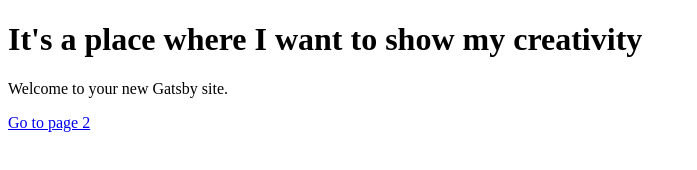
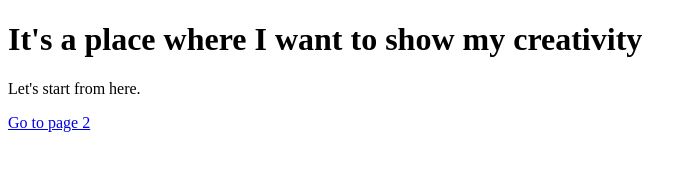
Before and after one commit to Shinriver/tedbuzz, a Gatsby site: page / in a window 1280 px wide. Shown: the whole page, without its empty margins (0-697 px from the left). Built offline with nearby package versions, Linux system fonts and the light colour scheme; Gatsby itself is replaced by a stand-in of ours.

Commit message:
initial commit

```diff
--- a/src/pages/index.js
+++ b/src/pages/index.js
@@ -4,7 +4,7 @@ import Link from 'gatsby-link'
 const IndexPage = () => (
   <div>
     <h1>It's a place where I want to show my creativity</h1>
-    <p>Welcome to your new Gatsby site.</p>
+    <p>Let's start from here.</p>
     <Link to="/page-2/">Go to page 2</Link>
   </div>
 )
```
